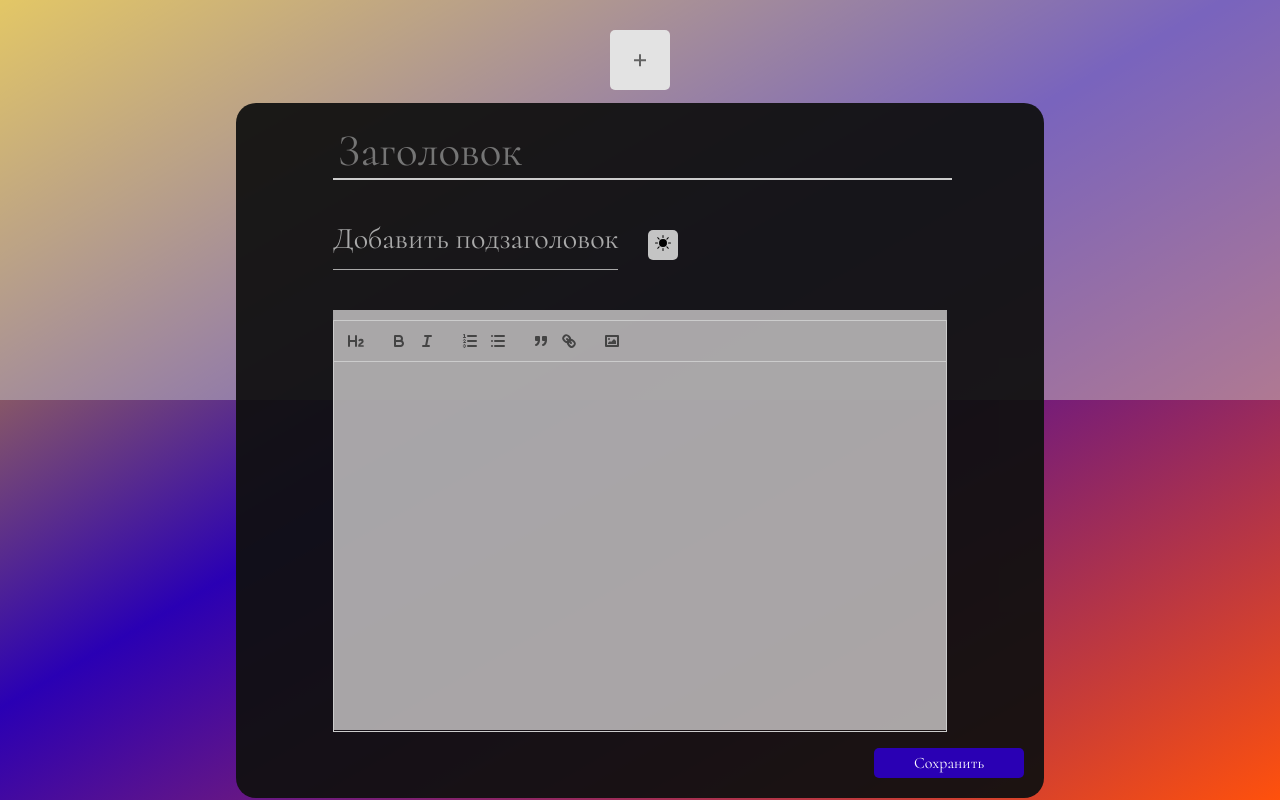
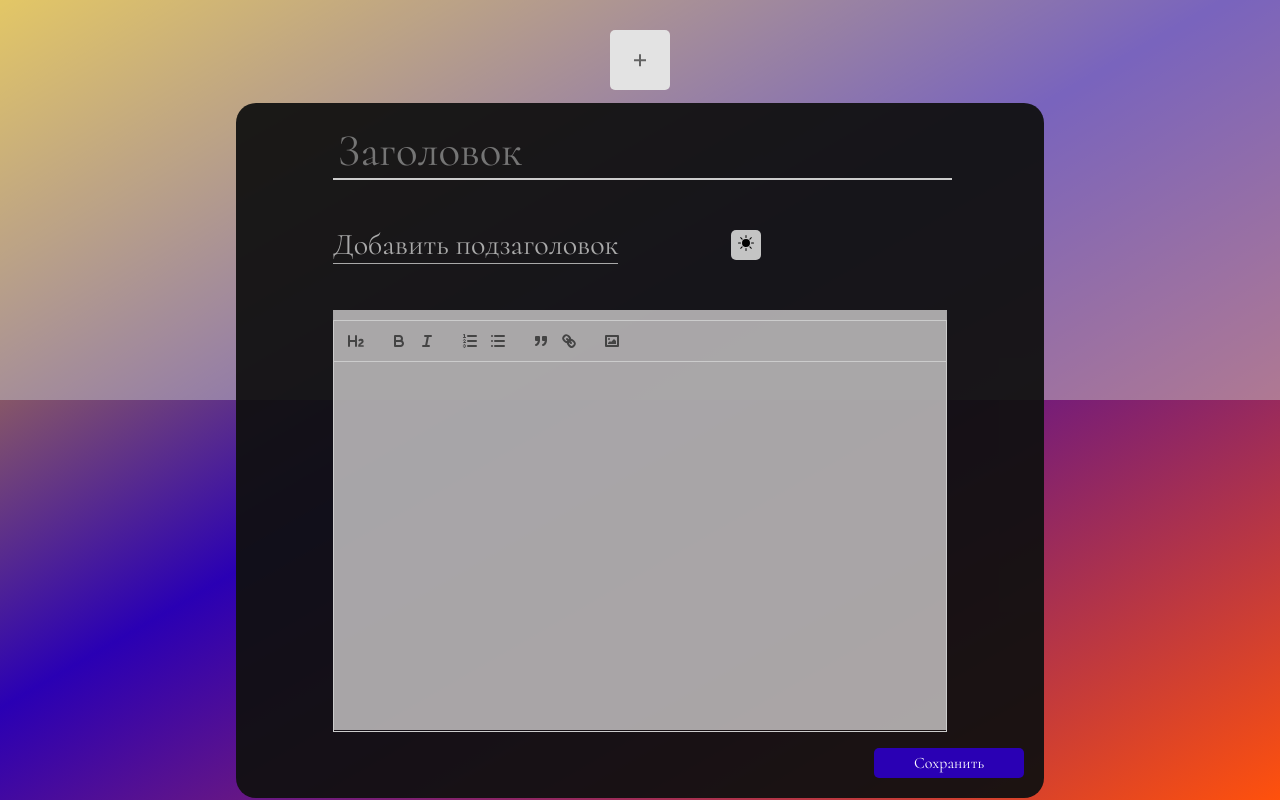
Before and after one commit to Zmeev06/Articles_vebPractic, a React (Vite) app: page / in a window 1280 px wide. Built offline with nearby package versions, Linux system fonts and the light colour scheme.

Commit message:
fix: layout

```diff
--- a/src/pages/CreateArticlePage/CreateArticle.module.scss
+++ b/src/pages/CreateArticlePage/CreateArticle.module.scss
@@ -44,7 +44,7 @@
   padding: 20px;
   display: flex;
   flex-direction: column;
-  transition: .3s;
+  transition: 0.3s;
 }
 
 .titlesBlock {
@@ -103,6 +103,8 @@
   display: flex;
   gap: 20px;
   height: 50px;
+  align-items: center;
+  width: 60%;
 }
 
 .btn {
@@ -118,7 +120,7 @@
 }
 
 .editorBlock {
-  transition: .3s;
+  transition: 0.3s;
   height: 420px;
   background-color: #fff;
 }
--- a/src/pages/CreateArticlePage/CreateArticlePage.tsx
+++ b/src/pages/CreateArticlePage/CreateArticlePage.tsx
@@ -94,8 +94,9 @@ export const CreateArticlePage = () => {
             color={theme === 'dark' ? '#a9a9a9' : '#000'}
           />
           <div className={styles.themedBlock}>
+            <div className={styles.subtitleBlock}>
               {isSubtitle ? (
-              <div className={styles.subtitleBlock}>
+                <>
                   <Input
                     type="subtitle"
                     placeholder="Подзаголовок"
@@ -108,17 +109,17 @@ export const CreateArticlePage = () => {
                     width={30}
                     onClick={() => setIsSubTitle(false)}
                   />
-              </div>
+                </>
               ) : (
-              <div className={styles.subtitleBlock}>
+                // eslint-disable-next-line jsx-a11y/no-noninteractive-element-interactions
                 <p
                   onClick={() => setIsSubTitle(true)}
                   className={styles.addSubtitle}
                 >
                   Добавить подзаголовок
                 </p>
+              )}
             </div>
-            )}
             <IconButton
               Icon={theme === 'dark' ? Sun : Moon}
               onClick={() => setTheme(theme === 'dark' ? 'light' : 'dark')}
--- a/src/shared/ui/input/Input.tsx
+++ b/src/shared/ui/input/Input.tsx
@@ -25,7 +25,7 @@ export const Input = ({
       placeholder={placeholder}
       className={classNames(style.input, className)}
       style={{
-        width: type === 'title' ? '100%' : '40%',
+        width: type === 'title' ? '100%' : '60%',
         fontSize: type === 'title' ? 45 : 30,
         color,
       }}
```
Lines whose indentation alone changed are shown as unchanged.
